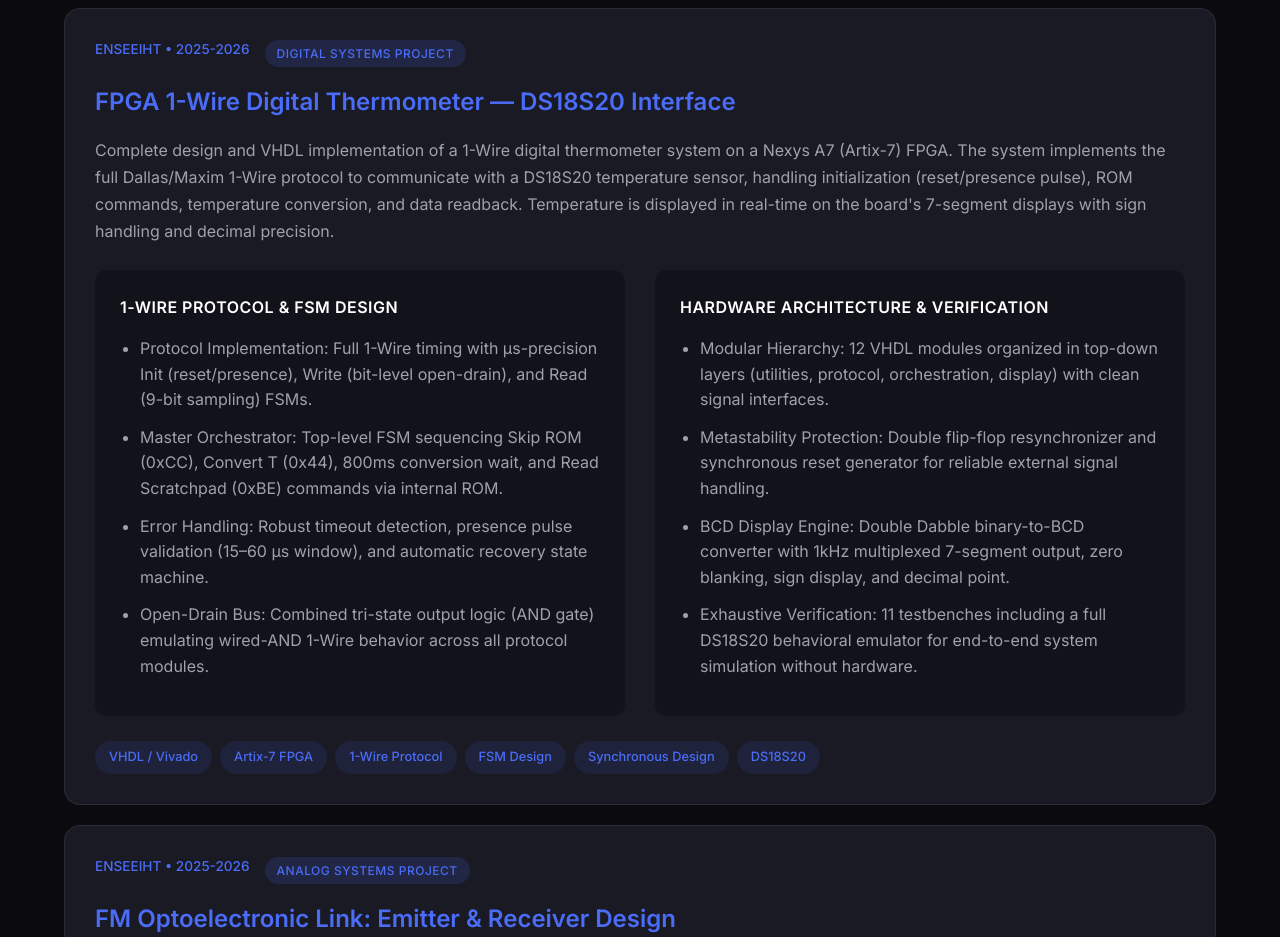
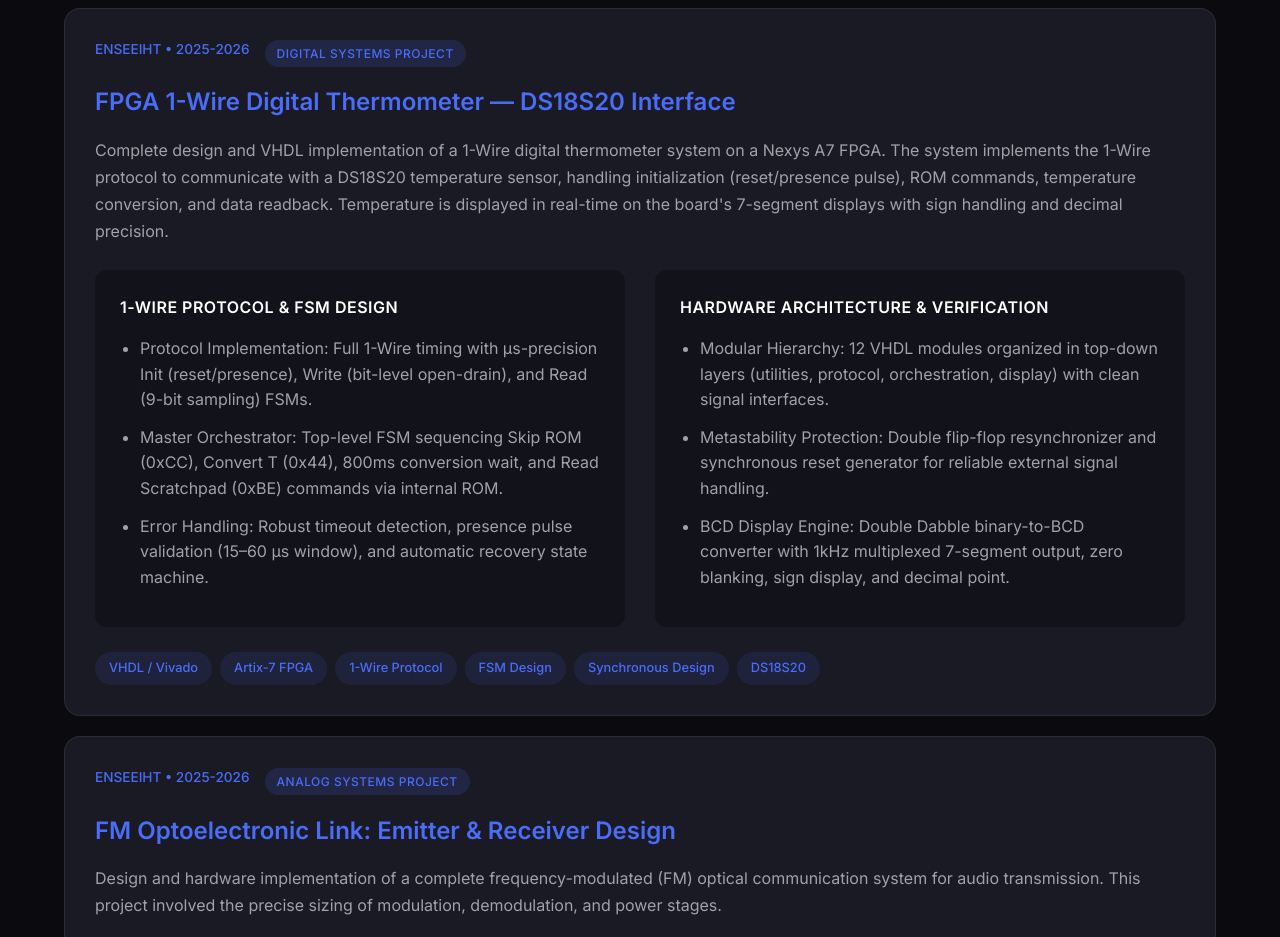
Before and after one commit to Legr59/portfolio, an Angular app: page /projects in a window 1280 px wide. Shown: the part 1120-2057 px from the top of the page. Built offline with nearby package versions, Linux system fonts and the light colour scheme.

Commit message:
feat: add Projects component with academic and project experience data

```diff
--- a/src/app/projects/projects.ts
+++ b/src/app/projects/projects.ts
@@ -41,7 +41,7 @@ export class Projects {
       meta: 'ENSEEIHT • 2025-2026',
       type: 'Digital Systems Project',
       title: 'FPGA 1-Wire Digital Thermometer — DS18S20 Interface',
-      description: 'Complete design and VHDL implementation of a 1-Wire digital thermometer system on a Nexys A7 (Artix-7) FPGA. The system implements the full Dallas/Maxim 1-Wire protocol to communicate with a DS18S20 temperature sensor, handling initialization (reset/presence pulse), ROM commands, temperature conversion, and data readback. Temperature is displayed in real-time on the board\'s 7-segment displays with sign handling and decimal precision.',
+      description: 'Complete design and VHDL implementation of a 1-Wire digital thermometer system on a Nexys A7 FPGA. The system implements the 1-Wire protocol to communicate with a DS18S20 temperature sensor, handling initialization (reset/presence pulse), ROM commands, temperature conversion, and data readback. Temperature is displayed in real-time on the board\'s 7-segment displays with sign handling and decimal precision.',
       columns: [
         {
           title: '1-Wire Protocol & FSM Design',
@@ -49,7 +49,6 @@ export class Projects {
             'Protocol Implementation: Full 1-Wire timing with µs-precision Init (reset/presence), Write (bit-level open-drain), and Read (9-bit sampling) FSMs.',
             'Master Orchestrator: Top-level FSM sequencing Skip ROM (0xCC), Convert T (0x44), 800ms conversion wait, and Read Scratchpad (0xBE) commands via internal ROM.',
             'Error Handling: Robust timeout detection, presence pulse validation (15–60 µs window), and automatic recovery state machine.',
-            'Open-Drain Bus: Combined tri-state output logic (AND gate) emulating wired-AND 1-Wire behavior across all protocol modules.'
           ]
         },
         {
@@ -58,7 +57,6 @@ export class Projects {
             'Modular Hierarchy: 12 VHDL modules organized in top-down layers (utilities, protocol, orchestration, display) with clean signal interfaces.',
             'Metastability Protection: Double flip-flop resynchronizer and synchronous reset generator for reliable external signal handling.',
             'BCD Display Engine: Double Dabble binary-to-BCD converter with 1kHz multiplexed 7-segment output, zero blanking, sign display, and decimal point.',
-            'Exhaustive Verification: 11 testbenches including a full DS18S20 behavioral emulator for end-to-end system simulation without hardware.'
           ]
         }
       ],
```
